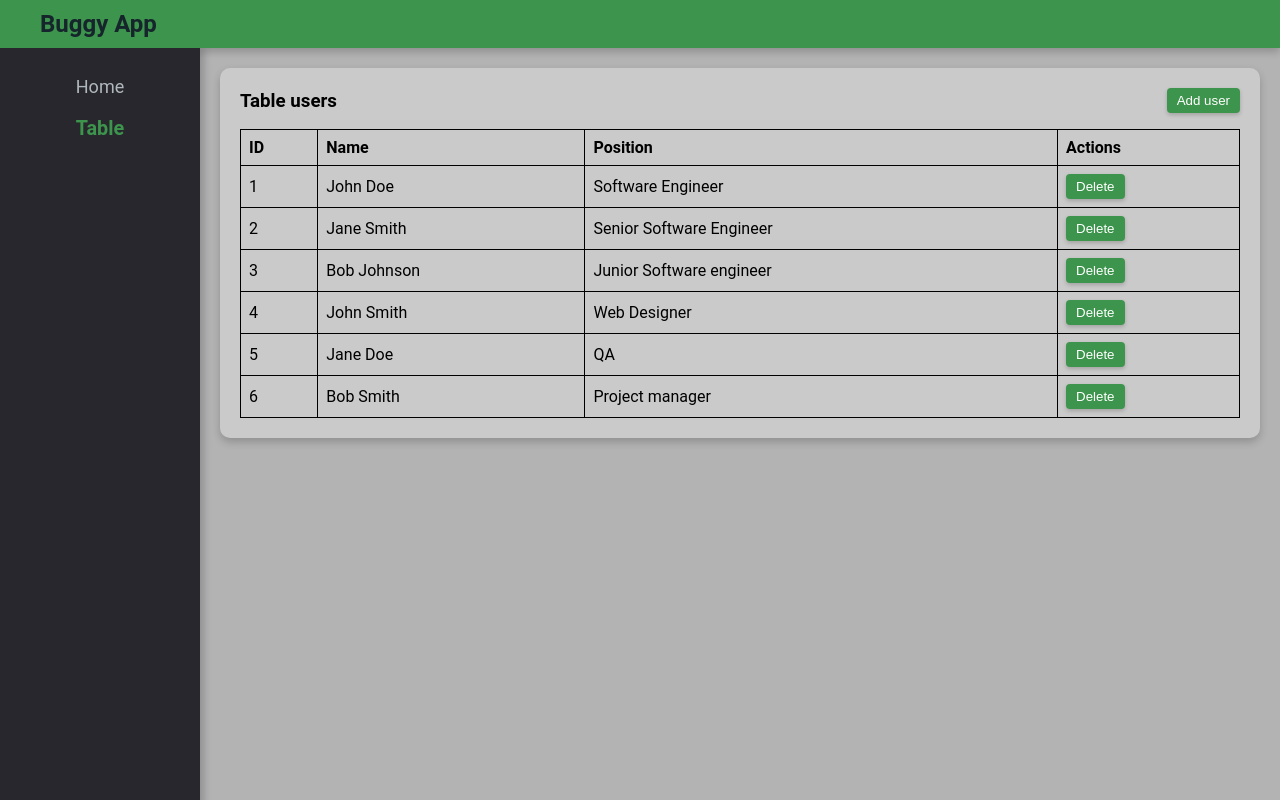
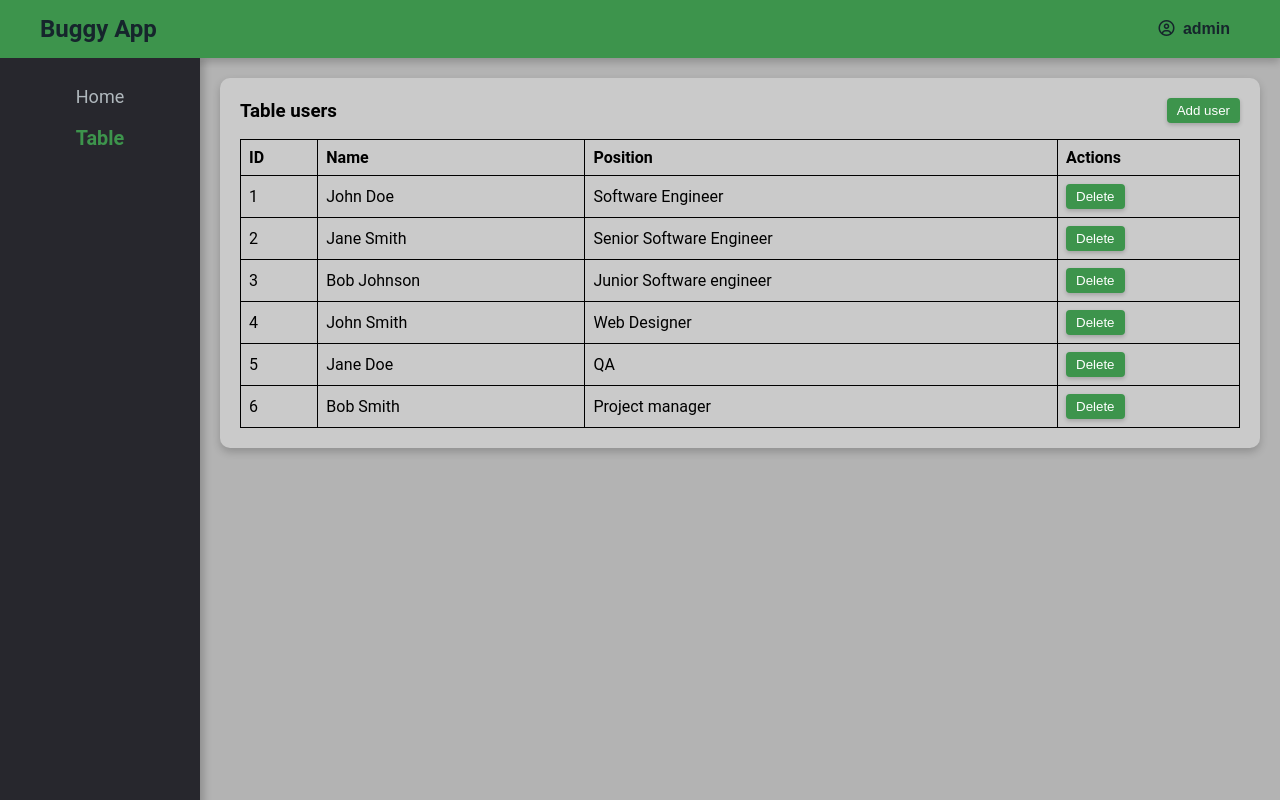
Before and after one commit to sjyimccneb/buggy-app, a Vue app: page /table in a window 1280 px wide. Built offline with nearby package versions, Linux system fonts and the light colour scheme.

Commit message:
Add Uno.css and Font Awesome dependencies, and update header component

```diff
--- a/package.json
+++ b/package.json
@@ -16,6 +16,7 @@
     "format": "prettier --write src/"
   },
   "dependencies": {
+    "@fortawesome/fontawesome-free": "^6.5.1",
     "axios": "^1.6.2",
     "pinia": "^2.1.7",
     "vue": "^3.3.11",
@@ -42,6 +43,7 @@
     "start-server-and-test": "^2.0.3",
     "terser": "^5.26.0",
     "typescript": "~5.3.0",
+    "unocss": "^0.58.0",
     "unplugin-auto-import": "^0.16.7",
     "unplugin-vue-components": "^0.25.2",
     "unplugin-vue-define-options": "^1.3.18",
--- a/src/assets/main.css
+++ b/src/assets/main.css
@@ -29,18 +29,6 @@ html {
   display: flex;
   flex: 1;
   overflow: hidden;
-}
-
-.dashboard-header {
-  background-color: var(--header-bg-color);
-  padding: 10px 40px;
-  text-align: left;
-  box-shadow: 0 4px 8px rgba(0, 0, 0, 0.2);
-}
-
-.dashboard-header h2 {
-  margin: 0;
-  color: var(--main-text-color);
 }
 
 .dashboard-content {
--- a/src/components/TheHeader.vue
+++ b/src/components/TheHeader.vue
@@ -1,8 +1,91 @@
 <script setup lang="ts">
+
+const username = 'admin';
+
+const links = [
+  { name: 'Account', path: '/account' },
+  { name: 'Logout', path: '/logout' },
+];
+
+
 </script>
 
 <template>
-    <header class="dashboard-header">
-      <h2>Buggy App</h2>
-    </header>
-  </template>
+  <header class="dashboard-header">
+    <h2>Buggy App</h2>
+    <div class="user-dropdown">
+      <button class="user-button">
+        <i class="mr-1 fa-regular fa-circle-user"></i>
+        {{ username }}
+      </button>
+      <div class="dropdown-content">
+        <router-link v-for="link in links" :key="link.path" :to="link.path">
+          {{ link.name }}
+        </router-link>
+      </div>
+    </div>
+  </header>
+</template>
+<style scoped>
+
+.dashboard-header {
+  display: flex;
+  justify-content: space-between; /* Aligns children to start and end of container */
+  align-items: center;
+  background-color: var(--header-bg-color);
+  padding: 10px 40px;
+  box-shadow: 0 4px 8px rgba(0, 0, 0, 0.2);
+}
+
+.dashboard-header h2 {
+  margin: 0;
+  color: var(--main-text-color);
+}
+
+.user-dropdown {
+  position: relative;
+  display: inline-block;
+}
+
+.user-button {
+  background: none;
+  color: var(--main-text-color);;
+  padding: 10px;
+  font-size: 1rem;
+  font-weight: bold;
+  border: none;
+  cursor: pointer;
+}
+
+.dropdown-content {
+  display: none;
+  right: 0;
+  position: absolute;
+  background-color: var(--card-bg-color);
+  border-radius: 4px;
+  box-shadow: 0px 8px 16px 0px rgba(0,0,0,0.2);
+  z-index: 1;
+}
+
+.dropdown-content a {
+  color: var(--main-text-color);;
+  font-size: 0.9rem;
+  font-weight: bold;
+  padding: 12px 12px;
+  text-decoration: none;
+  display: block;
+}
+
+.dropdown-content a:hover {
+  background-color: var(--main-bg-color);
+  border-radius: 4px;
+}
+
+.user-dropdown:hover .dropdown-content {display: block;}
+
+@media screen and (max-width: 768px) {
+  .dashboard-header {
+    padding: 5px 20px;
+  }
+}
+</style>
--- a/src/main.ts
+++ b/src/main.ts
@@ -1,4 +1,6 @@
 import './assets/main.css'
+import 'virtual:uno.css'
+import '@fortawesome/fontawesome-free/css/all.css';
 
 import { createApp } from 'vue'
 import { createPinia } from 'pinia'
--- a/src/router/index.ts
+++ b/src/router/index.ts
@@ -5,6 +5,9 @@ import TableView from '@/views/TableView.vue';
 const routes = [
   { path: '/', component: MainView },
   { path: '/table', component: TableView },
+  // paths with empty compoents
+  { path: '/account', component: MainView },
+  { path: '/logout', component: MainView },
 ];
 
 const router = createRouter({
--- /dev/null
+++ b/uno.config.ts
@@ -0,0 +1,4 @@
+// uno.config.ts
+import { defineConfig } from 'unocss'
+
+export default defineConfig({})
--- a/vite.config.ts
+++ b/vite.config.ts
@@ -7,6 +7,7 @@ import DefineOptions from "unplugin-vue-define-options/vite"
 import AutoImport from "unplugin-auto-import/vite"
 import Components from "unplugin-vue-components/vite"
 import { ElementPlusResolver } from "unplugin-vue-components/resolvers"
+import UnoCSS from 'unocss/vite'
 
 export default (configEnv: ConfigEnv): UserConfigExport => {
   const viteEnv = loadEnv(configEnv.mode, process.cwd()) as ImportMetaEnv
@@ -43,6 +44,7 @@ export default (configEnv: ConfigEnv): UserConfigExport => {
     plugins: [
       vue(),
       DefineOptions(),
+      UnoCSS(),
       AutoImport({
         resolvers: [ElementPlusResolver()]
       }),
```
Also changed, not shown: 2 other files (tests, documents, lock files or other folders).
